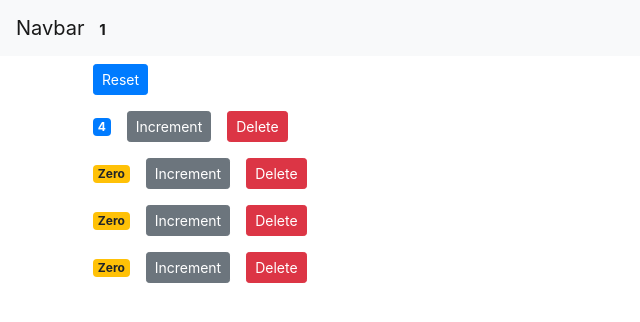
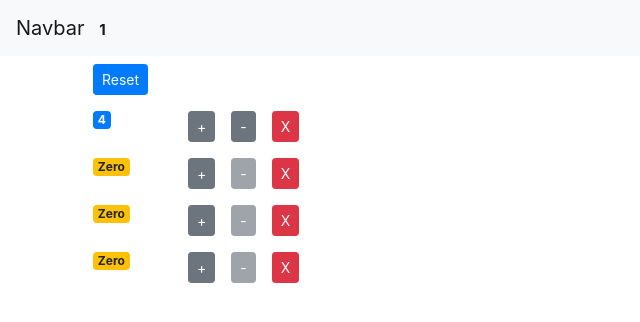
Before and after one commit to hrkbrahmbhatt/counter-app, a React (Create React App) app: page / in a window 1280 px wide. Shown: the top 322 px of the page, without its empty margins (0-640 px from the left). Built offline with nearby package versions, Linux system fonts and the light colour scheme.

Commit message:
added Decrement button  and grid view

```diff
--- a/src/App.js
+++ b/src/App.js
@@ -22,6 +22,14 @@
     this.setState({counters});
    }
 
+   handleDecrement = (counter) =>{
+    const counters = [...this.state.counters];
+    const index = counters.indexOf(counter);
+    counters[index] = {...counter};
+    counters[index].value--;
+    this.setState({counters});
+   }
+
    handleReset = () =>{
      const counters = this.state.counters.map(c =>{
        c.value = 0;
@@ -43,7 +51,7 @@
       <React.Fragment>
       <Navbar totalCounters={this.state.counters.filter(c=> c.value > 0 ).length}/>
       <main className="container">
-      <Counters counters={this.state.counters} onReset= {this.handleReset} onIncrement={this.handleIncrement} onDelete={this.handleDelete}/>
+      <Counters counters={this.state.counters} onReset= {this.handleReset} onIncrement={this.handleIncrement} onDecrement={this.handleDecrement} onDelete={this.handleDelete}/>
       </main>
       </React.Fragment>
     );
--- a/src/components/counter.jsx
+++ b/src/components/counter.jsx
@@ -5,10 +5,13 @@
   render() {
 
     return (
-      <div>
-        <span className={this.getBadgeClasses()}>{this.formatCount()}</span>
-        <button onClick={() => this.props.onIncrement(this.props.counter)} className="btn btn-secondary btn-sm m-2">Increment</button>
-        <button onClick={() => this.props.onDelete(this.props.counter.id)} className="btn btn-danger btn-sm m-2">Delete</button>
+        <div className="row">
+        <div className="col-1"> <span className={this.getBadgeClasses()}>{this.formatCount()}</span></div>
+        <div className="col">
+        <button onClick={() => this.props.onIncrement(this.props.counter)} className="btn btn-secondary btn-sm m-2">+</button>
+        <button onClick={() => this.props.onDecrement(this.props.counter)} className="btn btn-secondary btn-sm m-2" disabled ={this.props.counter.value === 0 ? 'disabled' : ''}>-</button>
+        <button onClick={() => this.props.onDelete(this.props.counter.id)} className="btn btn-danger btn-sm m-2">X</button>
+        </div>
       </div>
     );
   }
--- a/src/components/counters.jsx
+++ b/src/components/counters.jsx
@@ -4,12 +4,12 @@
 
   render() {
 
-      const {onReset, onIncrement, onDelete, counters} = this.props;
+      const {onReset, onIncrement, onDelete, counters, onDecrement} = this.props;
     return (
 
       <div>
         <button onClick={onReset} className="btn btn-primary btn-sm m-2">Reset</button>
-        {counters.map(counter => <Counter key={counter.id} onDelete={onDelete} onIncrement={onIncrement} counter={counter}/>)}
+        {counters.map(counter => <Counter key={counter.id} onDelete={onDelete} onIncrement={onIncrement} onDecrement={onDecrement} counter={counter}/>)}
       </div>
     );
   }
```
